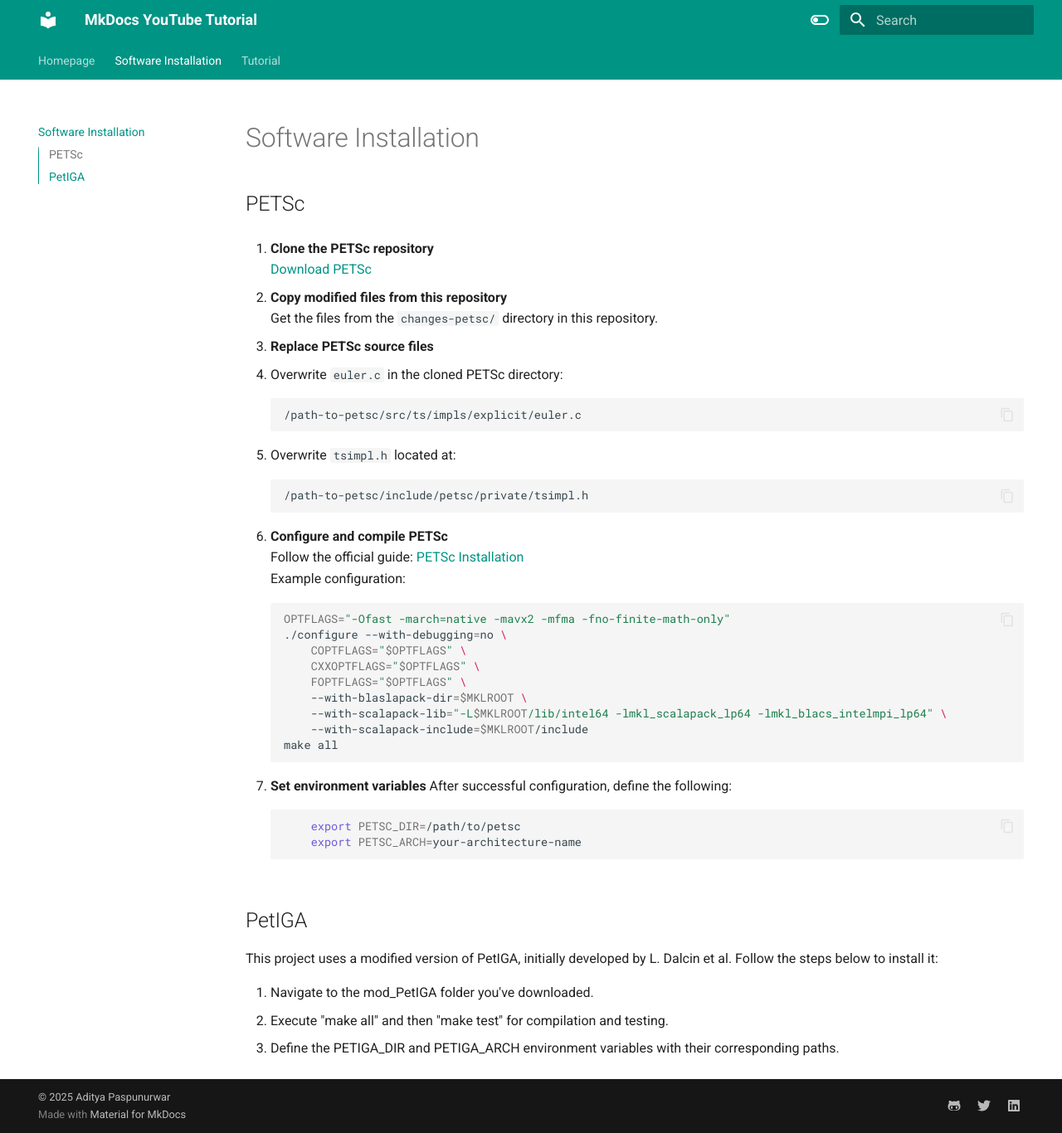
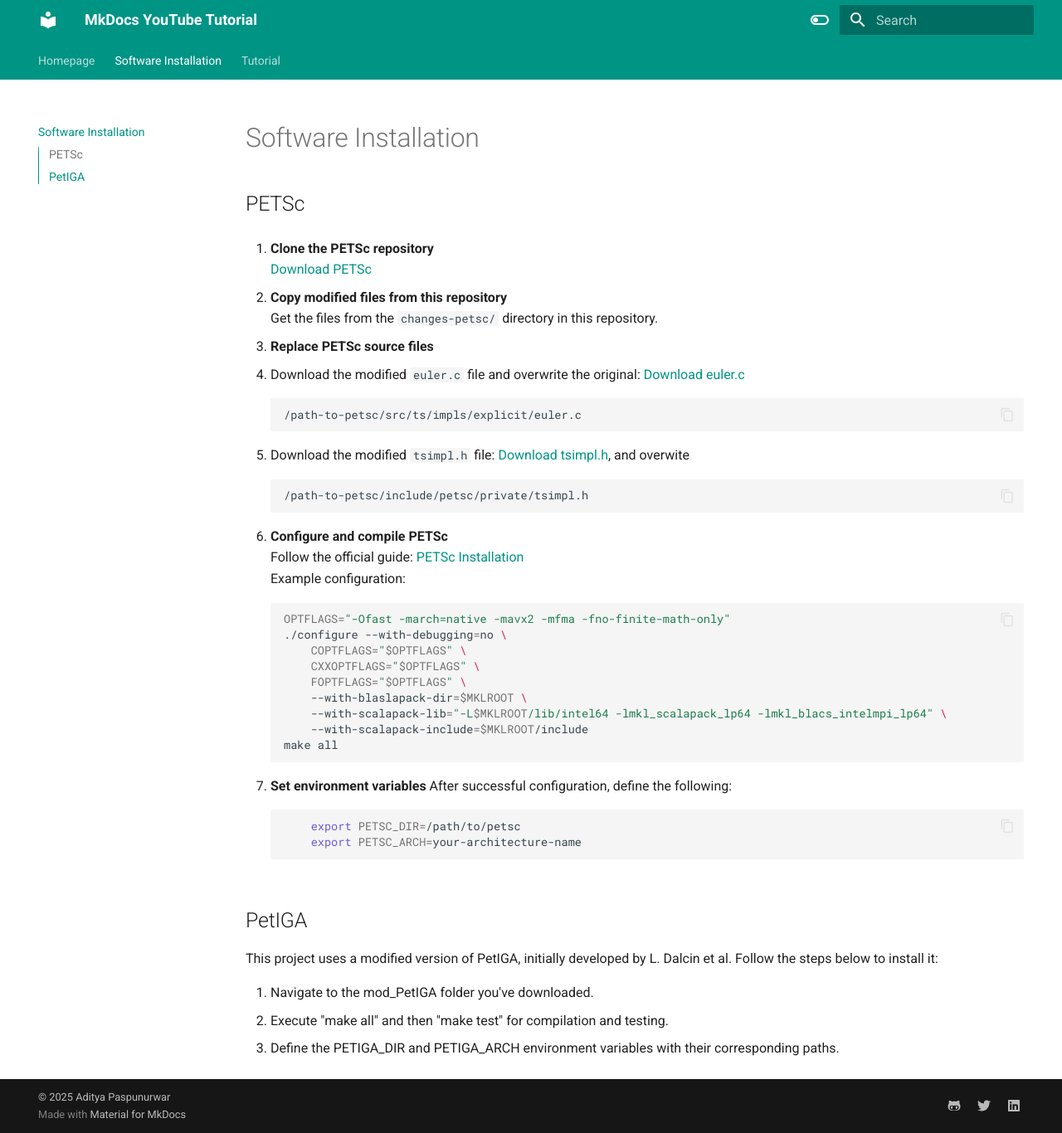
Before and after one commit to Aditya0809/Documentation, an MkDocs documentation site: the page built from docs/installation.md, in a window 1280 px wide and 1366 px high. Shown: the whole window at 83% size. Built offline with MkDocs 1.6.1 and Material for MkDocs 9.7.7, drawn with Linux system fonts in a browser that asks for light colours.

Commit message:
installation3

````diff
--- a/docs/installation.md
+++ b/docs/installation.md
@@ -9,11 +9,11 @@
    Get the files from the `changes-petsc/` directory in this repository.
 
 3. **Replace PETSc source files**
-   - Overwrite `euler.c` in the cloned PETSc directory:
+   - Download the modified `euler.c` file and overwrite the original: [Download euler.c](files/euler.c)
      ```
      /path-to-petsc/src/ts/impls/explicit/euler.c
      ```
-   - Overwrite `tsimpl.h` located at:
+   - Download the modified `tsimpl.h` file: [Download tsimpl.h](files/tsimpl.h), and overwite
      ```
      /path-to-petsc/include/petsc/private/tsimpl.h
      ```
````
Also changed, not shown: 2 other files.
